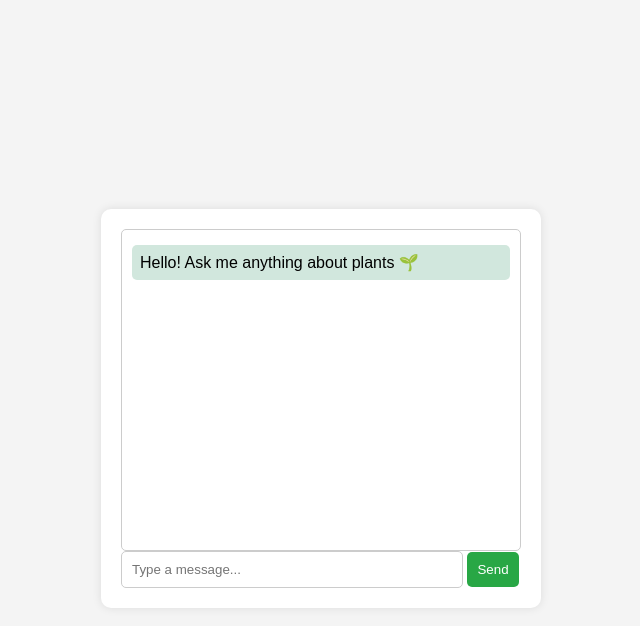
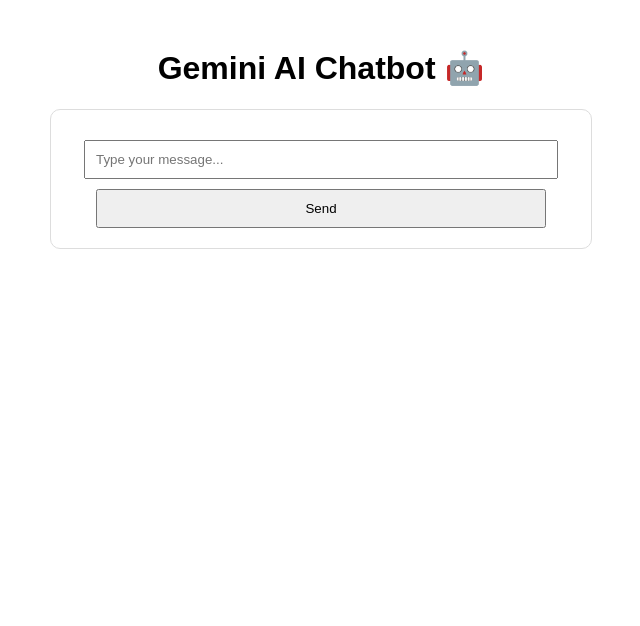
Before and after one commit to VIGNESH007-DE/chat-bot-, a plain HTML site: page index.html in a window 1280 px wide. Shown: the whole page, without its empty margins (319-959 px from the left). Drawn offline with Linux system fonts and the light colour scheme.

Commit message:
Update index.html

```diff
--- a/index.html
+++ b/index.html
@@ -3,19 +3,25 @@
 <head>
     <meta charset="UTF-8">
     <meta name="viewport" content="width=device-width, initial-scale=1.0">
-    <title>AI Chatbot</title>
-    <link rel="stylesheet" href="style.css">
+    <title>Gemini AI Chatbot</title>
+    <style>
+        body { font-family: Arial, sans-serif; text-align: center; padding: 20px; }
+        .chat-container { max-width: 500px; margin: auto; border: 1px solid #ddd; padding: 20px; border-radius: 10px; }
+        .message { text-align: left; margin: 10px 0; }
+        .user { color: blue; font-weight: bold; }
+        .bot { color: green; font-weight: bold; }
+        input, button { margin-top: 10px; padding: 10px; width: 90%; }
+    </style>
+    <script src="script.js" defer></script>
 </head>
 <body>
 
+    <h1>Gemini AI Chatbot 🤖</h1>
     <div class="chat-container">
-        <div id="chat-box">
-            <p class="bot-message">Hello! Ask me anything about plants 🌱</p>
-        </div>
-        <input type="text" id="user-input" placeholder="Type a message..." autocomplete="off">
+        <div id="chatbox"></div>
+        <input type="text" id="userInput" placeholder="Type your message..." />
         <button onclick="sendMessage()">Send</button>
     </div>
 
-    <script src="script.js"></script>
 </body>
 </html>
```
